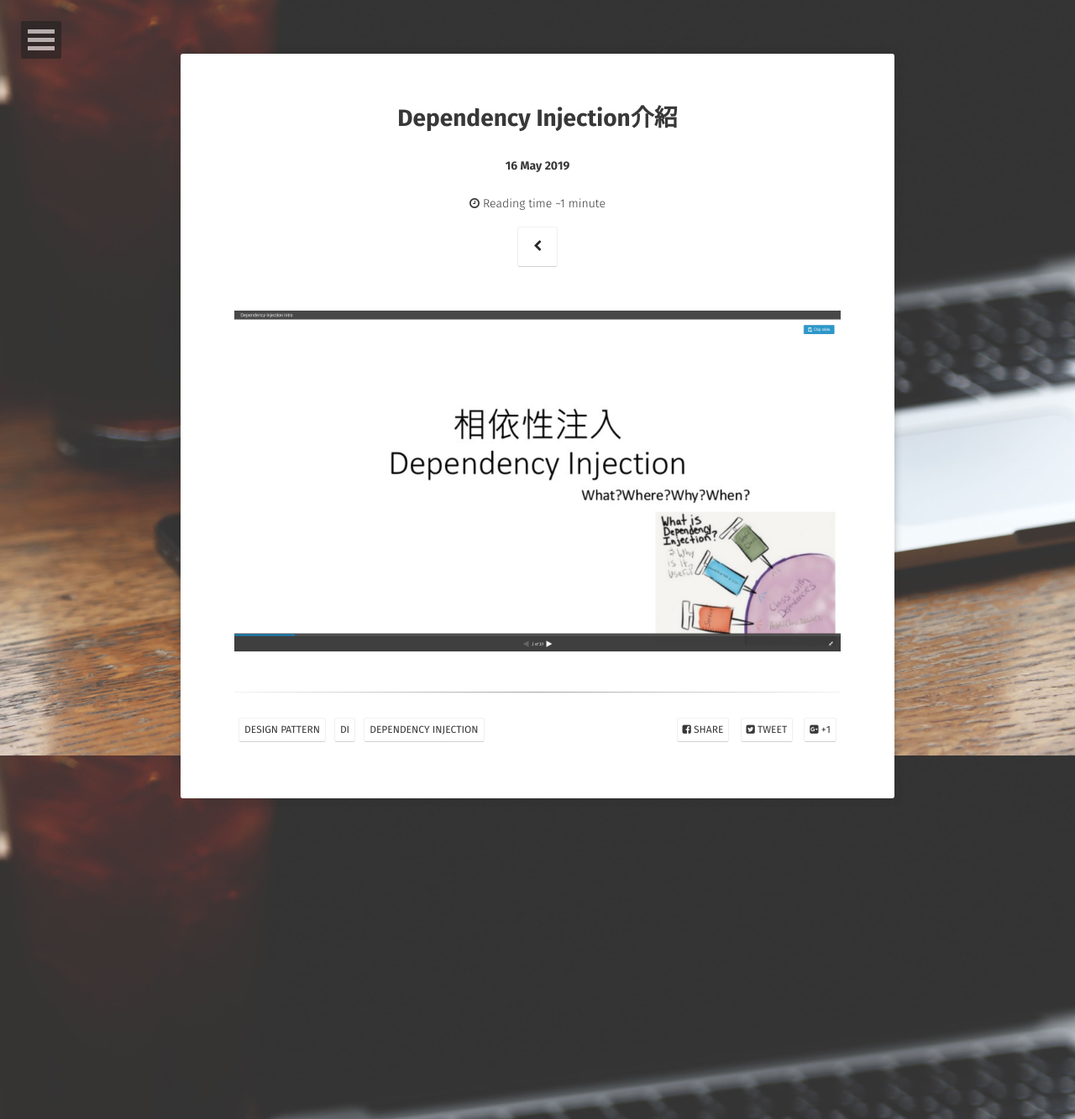
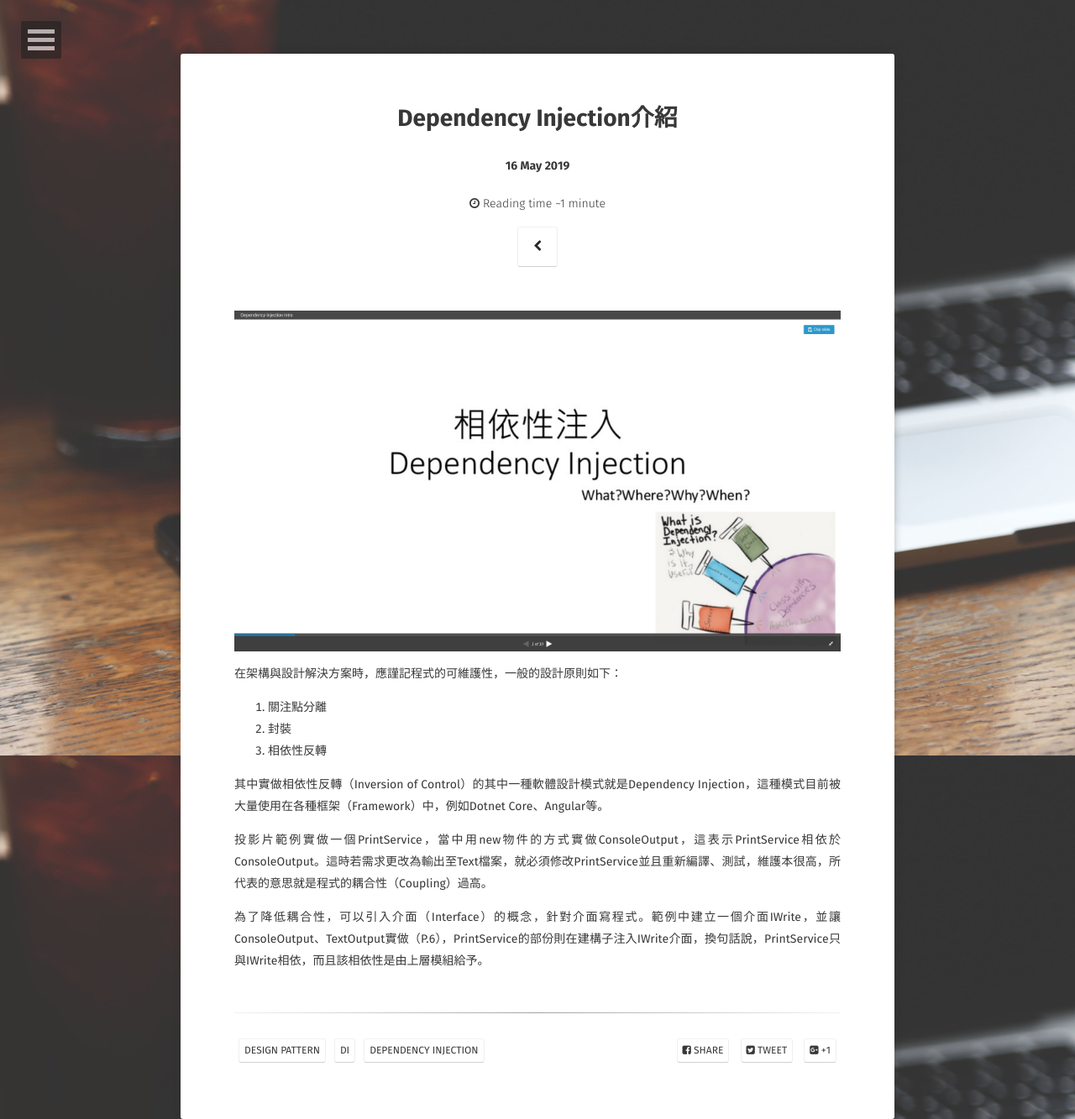
Before and after one commit to kisekitw/kisekitw.github.io, a Jekyll site: the page built from _posts/2019-05-16-Dependency Injection介紹.md, in a window 1280 px wide. Shown: the whole page at 84% size. Built offline with Jekyll 4.4.1, drawn with Linux system fonts in a browser that asks for light colours; some web fonts are replaced.

Commit message:
Dependency Injection

```diff
--- a/_posts/2019-05-16-Dependency Injection介紹.md
+++ b/_posts/2019-05-16-Dependency Injection介紹.md
@@ -11,3 +11,14 @@ comments: false
 ---
 
 [![Dependency Injection](https://github.com/kisekitw/kisekitw.github.io/blob/master/assets/img/1080516/DI_first.png?raw=true)](https://www.slideshare.net/kisekitw/dependency-injection-intro)
+
+在架構與設計解決方案時，應謹記程式的可維護性，一般的設計原則如下：
+1. 關注點分離
+2. 封裝
+3. 相依性反轉
+
+其中實做相依性反轉（Inversion of Control）的其中一種軟體設計模式就是Dependency Injection，這種模式目前被大量使用在各種框架（Framework）中，例如Dotnet Core、Angular等。
+
+投影片範例實做一個PrintService，當中用new物件的方式實做ConsoleOutput，這表示PrintService相依於ConsoleOutput。這時若需求更改為輸出至Text檔案，就必須修改PrintService並且重新編譯、測試，維護本很高，所代表的意思就是程式的耦合性（Coupling）過高。
+
+為了降低耦合性，可以引入介面（Interface）的概念，針對介面寫程式。範例中建立一個介面IWrite，並讓ConsoleOutput、TextOutput實做（P.6），PrintService的部份則在建構子注入IWrite介面，換句話說，PrintService只與IWrite相依，而且該相依性是由上層模組給予。
```
